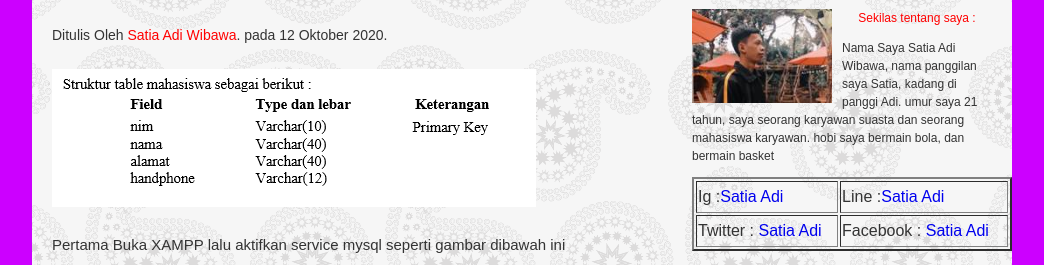
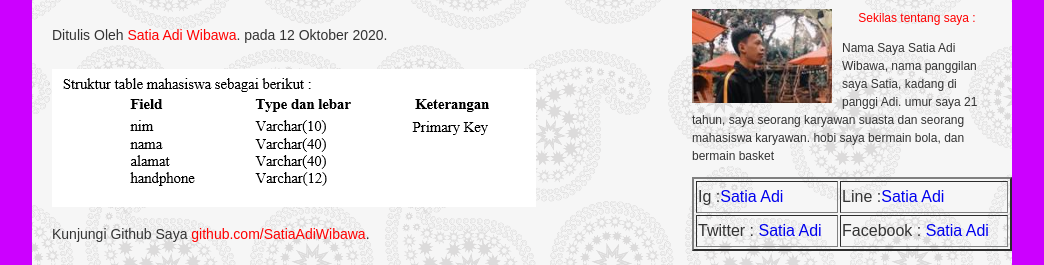
Before and after one commit to SatiaAdhiWibawa/SatiaAdhiWibawa.github.io, a plain HTML site: page index.html in a window 1280 px wide. Shown: the part 677-942 px from the top of the page, without its empty margins (118-1162 px from the left). Drawn offline with Linux system fonts and the light colour scheme.

Commit message:
Update index.html

```diff
--- a/index.html
+++ b/index.html
@@ -49,6 +49,7 @@
           <h2>CARA MEMBUAT DATABASE</h2>
           <p class="penulis">Ditulis Oleh <a href="https://www.instagram.com/satia_adhi/">Satia Adi Wibawa</a>. pada 12 Oktober 2020.</p>
         <img src="img/1.png">
+		<p class="penulis">Kunjungi Github Saya <a href="https://github.com/satiaAdhiWibawa/">github.com/SatiaAdiWibawa</a>.</p>
         <p>Pertama Buka XAMPP lalu aktifkan service mysql seperti gambar dibawah ini</p>
         <img src="img/2.png">
         <p>Setelah service mysql aktif lalu buka phpMyAdmin melalui browser dengan mengetikkan URL localhost/phpMyAdmin</p>
```
